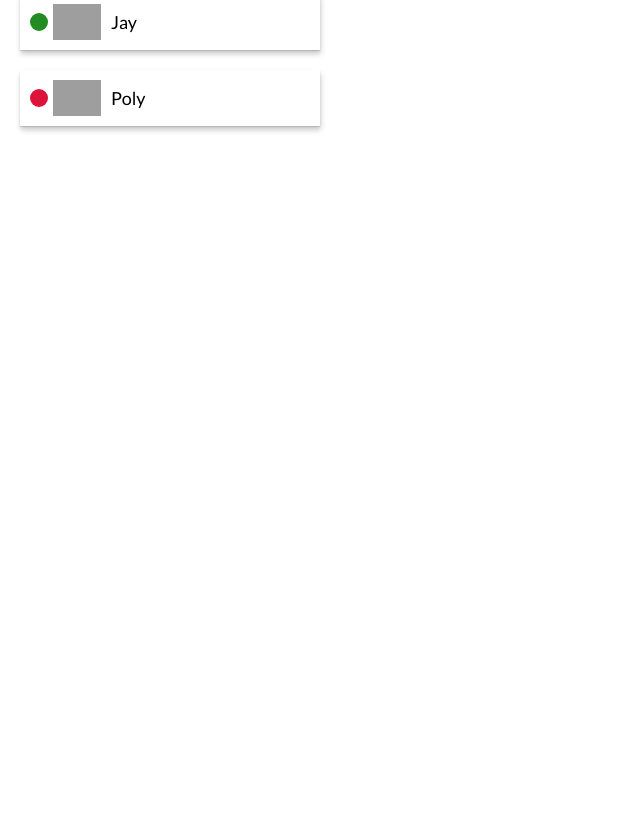
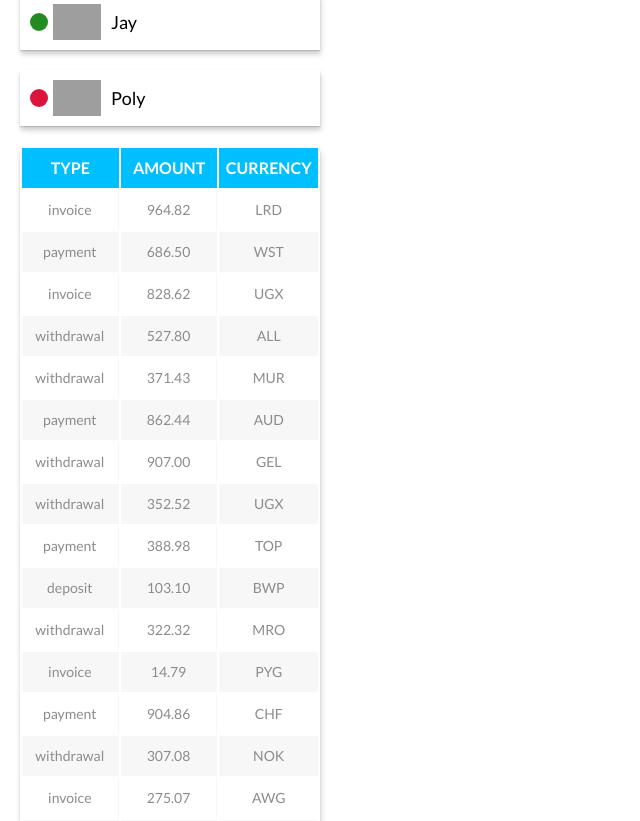
Before and after one commit to tetiana-parkhoniuk/goit-react-hw-01-components, a React (Create React App) app: page / in a window 1280 px wide. Shown: the part 799-1620 px from the top of the page, without its empty margins (0-640 px from the left). Before the commit the page ends 945 px from the top, so only its background shows below. Built offline with nearby package versions, Linux system fonts and the light colour scheme; grey boxes are pictures that could not be loaded.

Commit message:
Adds TransactionsHistory Task.

```diff
--- a/src/App.js
+++ b/src/App.js
@@ -4,6 +4,8 @@ import Statistics from 'components/Statistics';
 import statisticalData from './statistical-data.json';
 import FriendList from 'components/FriendList';
 import friends from './friends.json';
+import TransactionHistory from 'components/TransactionsHistory';
+import transactions from './transactions.json';
 
 export default function App() {
   return (
@@ -25,6 +27,10 @@ export default function App() {
       <>
         <FriendList friends={friends} />
       </>
+
+      <>
+        <TransactionHistory items={transactions} />
+      </>
     </>
   );
 }
--- /dev/null
+++ b/src/components/TransactionItem/TransactionItem.js
@@ -0,0 +1,18 @@
+import PropTypes from 'prop-types';
+import s from 'components/TransactionItem/TransactionItem.module.css';
+
+export default function TransactionItem({ type, amount, currency }) {
+  return (
+    <tr className={s.tableRow}>
+      <td className={s.tableColumn}>{type}</td>
+      <td className={s.tableColumn}>{amount}</td>
+      <td className={s.tableColumn}>{currency}</td>
+    </tr>
+  );
+}
+
+TransactionItem.propTypes = {
+  type: PropTypes.string.isRequired,
+  amount: PropTypes.string.isRequired,
+  currency: PropTypes.string.isRequired,
+};
--- /dev/null
+++ b/src/components/TransactionItem/TransactionItem.module.css
@@ -0,0 +1,14 @@
+.tableRow {
+  height: 40px;
+  text-align: center;
+  font-size: 14px;
+  color: var(--secondary-text-color);
+}
+
+.tableColumn:not(:last-child) {
+  border-right: 1px solid var(--bg-color);
+}
+
+.tableRow:nth-child(even) {
+  background-color: var(--bg-color);
+}
--- /dev/null
+++ b/src/components/TransactionItem/index.js
@@ -0,0 +1 @@
+export { default } from './TransactionItem';
--- /dev/null
+++ b/src/components/TransactionsHistory/TransactionsHistory.js
@@ -0,0 +1,31 @@
+import PropTypes from 'prop-types';
+import TransactionItem from 'components/TransactionItem';
+import s from 'components/TransactionsHistory/TransactionsHistory.module.css';
+
+export default function TransactionHistory({ items }) {
+  return (
+    <table className={s.transactionHistory}>
+      <thead className={s.tableHeader}>
+        <tr>
+          <th className={s.tableHeaderColumn}>Type</th>
+          <th className={s.tableHeaderColumn}>Amount</th>
+          <th className={s.tableHeaderColumn}>Currency</th>
+        </tr>
+      </thead>
+      <tbody>
+        {items.map(item => (
+          <TransactionItem
+            key={item.id}
+            type={item.type}
+            amount={item.amount}
+            currency={item.currency}
+          />
+        ))}
+      </tbody>
+    </table>
+  );
+}
+
+TransactionHistory.propTypes = {
+  items: PropTypes.array.isRequired,
+};
--- /dev/null
+++ b/src/components/TransactionsHistory/TransactionsHistory.module.css
@@ -0,0 +1,21 @@
+.transactionHistory {
+  display: block;
+  margin: 20px;
+  width: 300px;
+  height: 100%;
+  border-radius: 5px;
+  box-shadow: 0px 1px 1px rgba(0, 0, 0, 0.12), 0px 4px 4px rgba(0, 0, 0, 0.06),
+    1px 4px 6px rgba(0, 0, 0, 0.16);
+}
+
+.tableHeader {
+  height: 40px;
+  text-align: center;
+  background-color: deepskyblue;
+  color: var(--main-light-color);
+  text-transform: uppercase;
+}
+
+.tableHeaderColumn {
+  width: 100px;
+}
--- /dev/null
+++ b/src/components/TransactionsHistory/index.js
@@ -0,0 +1 @@
+export { default } from './TransactionsHistory';
--- /dev/null
+++ b/src/transactions.json
@@ -0,0 +1,122 @@
+[
+  {
+    "id": "1e0700a2-5183-4291-85cc-2065a036a683",
+    "type": "invoice",
+    "amount": "964.82",
+    "currency": "LRD"
+  },
+  {
+    "id": "a30f821b-4d25-4ff0-abdd-e340b3f0dd2b",
+    "type": "payment",
+    "amount": "686.50",
+    "currency": "WST"
+  },
+  {
+    "id": "44dca67a-8e5a-4798-bf8e-b15efd4e1abd",
+    "type": "invoice",
+    "amount": "828.62",
+    "currency": "UGX"
+  },
+  {
+    "id": "ea8ed3dc-2b68-4a53-905a-53ecb0adef33",
+    "type": "withdrawal",
+    "amount": "527.80",
+    "currency": "ALL"
+  },
+  {
+    "id": "ea76146a-0b00-4b80-bc02-a8c822176712",
+    "type": "withdrawal",
+    "amount": "371.43",
+    "currency": "MUR"
+  },
+  {
+    "id": "63ca02f9-d637-46b5-9237-f3b24425e029",
+    "type": "payment",
+    "amount": "862.44",
+    "currency": "AUD"
+  },
+  {
+    "id": "ed0263e8-59a5-4bf1-87e0-2bb88e53dc34",
+    "type": "withdrawal",
+    "amount": "907.00",
+    "currency": "GEL"
+  },
+  {
+    "id": "6013bad0-750c-4691-8bc2-d8f2b43969c4",
+    "type": "withdrawal",
+    "amount": "352.52",
+    "currency": "UGX"
+  },
+  {
+    "id": "252c7be4-8b06-4fa7-8d42-61fb835b70d5",
+    "type": "payment",
+    "amount": "388.98",
+    "currency": "TOP"
+  },
+  {
+    "id": "4eaab41b-b967-40ac-82ed-85fc66f646f1",
+    "type": "deposit",
+    "amount": "103.10",
+    "currency": "BWP"
+  },
+  {
+    "id": "9648a350-8469-42d5-8bf3-18090de5fe67",
+    "type": "withdrawal",
+    "amount": "322.32",
+    "currency": "MRO"
+  },
+  {
+    "id": "9c5c25fb-1a95-4b2f-8d1f-4c4426d677cc",
+    "type": "invoice",
+    "amount": "14.79",
+    "currency": "PYG"
+  },
+  {
+    "id": "43ef232c-80e9-4d6f-b48a-b22405620de3",
+    "type": "payment",
+    "amount": "904.86",
+    "currency": "CHF"
+  },
+  {
+    "id": "5161682e-e620-4019-ab0a-24ceb10fbd20",
+    "type": "withdrawal",
+    "amount": "307.08",
+    "currency": "NOK"
+  },
+  {
+    "id": "7b119d71-42e6-4c42-a141-6818b07bb9ff",
+    "type": "invoice",
+    "amount": "275.07",
+    "currency": "AWG"
+  },
+  {
+    "id": "a4f65722-65c4-4c28-b1f4-b8ed988bb205",
+    "type": "deposit",
+    "amount": "213.10",
+    "currency": "STD"
+  },
+  {
+    "id": "c6e5784b-0ca3-48d6-86e5-b5128af5a523",
+    "type": "invoice",
+    "amount": "116.11",
+    "currency": "CUP CUC"
+  },
+  {
+    "id": "c9ebed6a-3a02-4b49-ac0d-0534b51f2bfd",
+    "type": "invoice",
+    "amount": "878.67",
+    "currency": "HKD"
+  },
+  {
+    "id": "a4a98b0e-b22c-438b-9f83-de2df52110c8",
+    "type": "invoice",
+    "amount": "725.03",
+    "currency": "UYU UYI"
+  },
+  {
+    "id": "b39bfa7a-0166-4c47-94d6-87d20590f746",
+    "type": "payment",
+    "amount": "405.45",
+    "currency": "MDL"
+  }
+]
```
